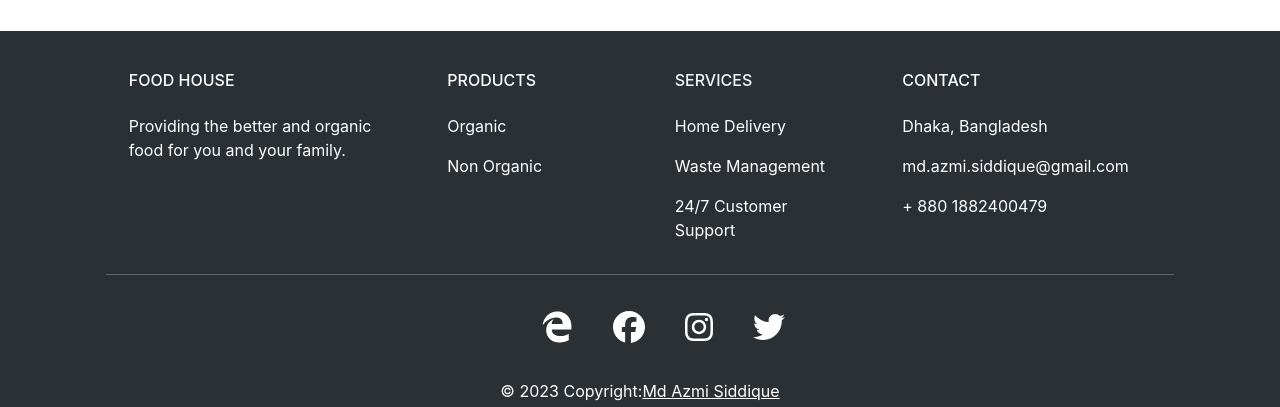
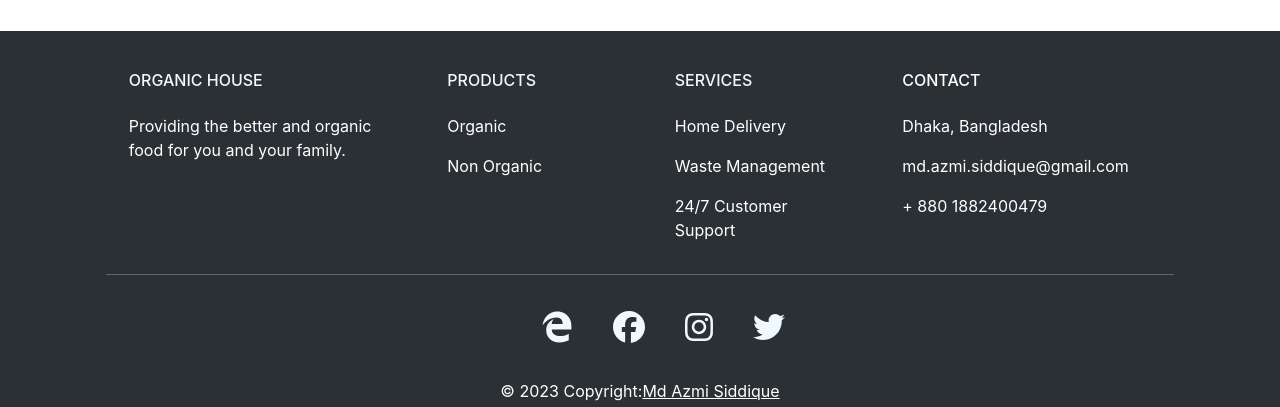
Before and after one commit to md-azmi-siddique/nitex-task-based-round-Front-End-Junior-, a React (Create React App) app: page /blog in a window 1280 px wide. Shown: the part 377-784 px from the top of the page. Built offline with nearby package versions, Linux system fonts and the light colour scheme; the HTML template or start-up script is replaced by a standard one.

Commit message:
footer link and hover effect

```diff
--- a/src/Components/ContactUs/ContactUs.css
+++ b/src/Components/ContactUs/ContactUs.css
@@ -9,7 +9,7 @@
 }
 
 .footer .footer-item:hover{
-  color: red;
+  color: #61aceb;
 }
 
 .icon-center{
--- a/src/Components/ContactUs/ContactUs.js
+++ b/src/Components/ContactUs/ContactUs.js
@@ -1,14 +1,17 @@
 import React from "react";
 import { Link } from "react-router-dom";
 import { FontAwesomeIcon } from "@fortawesome/react-fontawesome";
-import { faFacebook, faInstagram, faEdgeLegacy, faTwitter } from "@fortawesome/free-brands-svg-icons";
+import {
+  faFacebook,
+  faInstagram,
+  faEdgeLegacy,
+  faTwitter,
+} from "@fortawesome/free-brands-svg-icons";
 import "./ContactUs.css";
 
 const ContactUs = () => {
-
   return (
     <div className="footer">
-
       <div className="container my-5">
         <footer className="text-center text-lg-start text-white">
           <div className="container p-4 pb-0">
@@ -16,7 +19,9 @@ const ContactUs = () => {
               <div className="row">
                 <div className="col-md-3 col-lg-3 col-xl-3 mx-auto mt-3">
                   <h6 className="text-uppercase mb-4 font-weight-bold">
-                    Food House
+                    <Link className="footer-item" to="/">
+                      ORGANIC HOUSE
+                    </Link>
                   </h6>
                   <p>
                     Providing the better and organic food for you and your
@@ -28,7 +33,9 @@ const ContactUs = () => {
 
                 <div className="col-md-2 col-lg-2 col-xl-2 mx-auto mt-3">
                   <h6 className="text-uppercase mb-4 font-weight-bold">
-                    Products
+                    <Link className="footer-item" to="/products">
+                      PRODUCTS
+                    </Link>
                   </h6>
                   <p>Organic</p>
                   <p>Non Organic</p>
@@ -38,7 +45,9 @@ const ContactUs = () => {
 
                 <div className="col-md-3 col-lg-2 col-xl-2 mx-auto mt-3">
                   <h6 className="text-uppercase mb-4 font-weight-bold">
-                  <Link className="footer-item" to="/services">Services</Link>
+                    <Link className="footer-item" to="/services">
+                      SERVICES
+                    </Link>
                   </h6>
                   <p>Home Delivery</p>
                   <p>Waste Management</p>
@@ -55,7 +64,8 @@ const ContactUs = () => {
                     <i className="fas fa-home mr-3"></i> Dhaka, Bangladesh
                   </p>
                   <p>
-                    <i className="fas fa-envelope mr-3"></i> md.azmi.siddique@gmail.com
+                    <i className="fas fa-envelope mr-3"></i>{" "}
+                    md.azmi.siddique@gmail.com
                   </p>
                   <p>
                     <i className="fas fa-phone mr-3"></i> + 880 1882400479
@@ -69,10 +79,34 @@ const ContactUs = () => {
             <section className="p-3 pt-0">
               <div className="row justify-content-center">
                 <div className="col-md-5 col-lg-4 ml-lg-0 text-center text-md-end">
-                  <FontAwesomeIcon className="icons" icon={faEdgeLegacy} size="2xl"/>
-                  <FontAwesomeIcon className="icons" icon={faFacebook} size="2xl" />
-                  <FontAwesomeIcon className="icons" icon={faInstagram} size="2xl" />
-                  <FontAwesomeIcon className="icons" icon={faTwitter} size="2xl" />
+                  <Link className="footer-item" to="/">
+                    <FontAwesomeIcon
+                      className="icons"
+                      icon={faEdgeLegacy}
+                      size="2xl"
+                    />
+                  </Link>
+                  <Link className="footer-item" to="/">
+                    <FontAwesomeIcon
+                      className="icons"
+                      icon={faFacebook}
+                      size="2xl"
+                    />
+                  </Link>
+                  <Link className="footer-item" to="/">
+                    <FontAwesomeIcon
+                      className="icons"
+                      icon={faInstagram}
+                      size="2xl"
+                    />
+                  </Link>
+                  <Link className="footer-item" to="/">
+                    <FontAwesomeIcon
+                      className="icons"
+                      icon={faTwitter}
+                      size="2xl"
+                    />
+                  </Link>
                 </div>
               </div>
               <div className="p-3 d-flex align-items-center justify-content-center">
```
Lines whose indentation alone changed are shown as unchanged.
